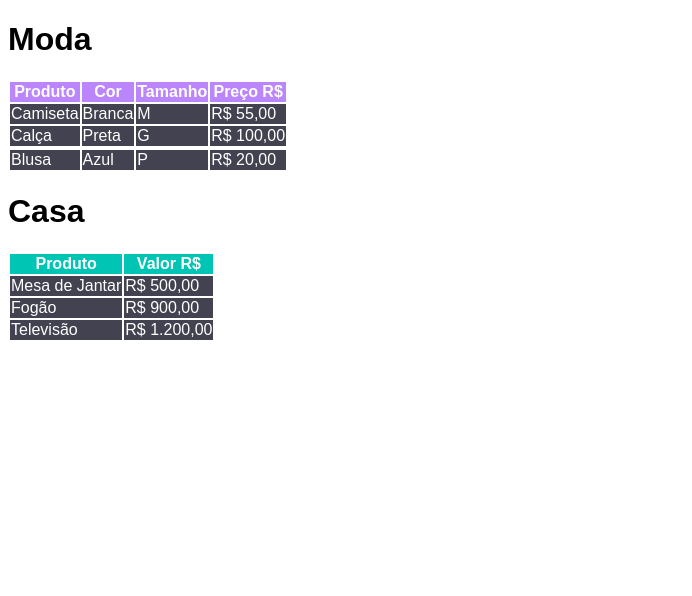
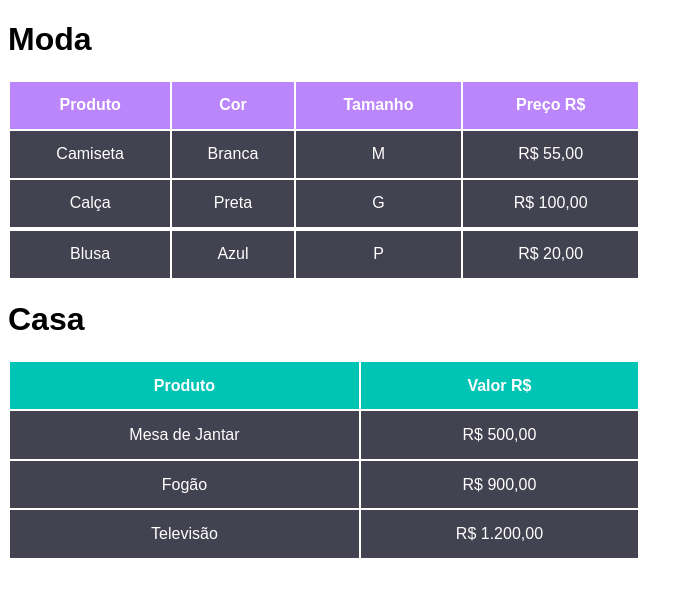
Before and after one commit to TiagoSSCarneiro/desafios-devquest, a plain HTML site: page desafio-4/index.html in a window 1280 px wide. Shown: the whole page, without its empty margins (0-692 px from the left). Drawn offline with Linux system fonts and the light colour scheme.

Commit message:
Add files via upload

```diff
--- a/desafio-4/style.css
+++ b/desafio-4/style.css
@@ -2,20 +2,35 @@
     font-family: sans-serif;
 }
 
+.moda{
+    width: 50%;
+    height: 200px;
+ }
+
 .moda tr {
     background-color: #424250;
     color: white;
+    text-align: center;
+
+
 
 }
 
 .produto-moda th {
     background-color: #bb86fc;
 
+
+}
+
+.casa{
+    width: 50%;
+    height: 200px;
 }
 
 .casa tr {
     background-color: #424250;
     color: white;
+    text-align: center;
 }
 
 .head-casa th{
```
